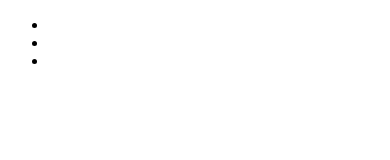
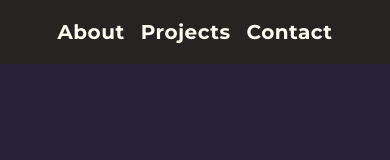
Before and after one commit to TheMVProgrammer/fcc-projects-build-a-personal-portfolio-webpage, a plain HTML site: page index.html in a window 390 px wide. Drawn offline with Linux system fonts and the light colour scheme.

Commit message:
Adding mobile navbar, typography and colors

```diff
--- a/index.html
+++ b/index.html
@@ -9,11 +9,11 @@
 </head>
 <body>
     <header>
-        <nav id="navbar">
+        <nav id="navbar" class="nav-container">
             <ul>
-                <li><a href="#welcome-section"></a></li>
-                <li><a href="#projects"></a></li>
-                <li><a href="#contact-section"></a></li>
+                <li><a href="#welcome-section">About</a></li>
+                <li><a href="#projects">Projects</a></li>
+                <li><a href="#contact-section">Contact</a></li>
             </ul>
         </nav>
     </header>
--- a/styles.css
+++ b/styles.css
@@ -0,0 +1,73 @@
+@import url('https://fonts.googleapis.com/css2?family=Montserrat:wght@100;200;300;400;500;700;800;900&display=swap');
+
+:root {
+    --bg-color-nav: #252422;
+    --color-nav: #fffcf2;
+    --bg-color-main: #27213c;
+}
+
+* {
+    margin: 0;
+    padding: 0;
+    box-sizing: border-box;
+}
+
+html, body {
+    font-family: 'Montserrat', sans-serif;
+}
+
+html {
+    font-size: 62.5%; /*10px*/
+}
+
+body {
+    font-size: 1.6rem; /*16px*/
+}
+
+li {
+    list-style: none;
+}
+
+a {
+    text-decoration: none;
+    color: #000;
+}
+
+/*header-section*/
+
+.nav-container {
+    width: 100%;
+    height: 64px;
+    display: flex;
+    background-color: var(--bg-color-nav);
+}
+
+.nav-container > ul {
+    margin: auto;
+    display: flex;
+}
+
+.nav-container > ul > li {
+    padding: 8px;
+    font-size: 2rem;
+    font-weight: 600;
+    letter-spacing: 0.5px;
+}
+
+
+
+.nav-container > ul > li  > a {
+    color: var(--color-nav);
+}
+
+/*header-section end*/
+
+/* main-section */
+
+main {
+    width: 100vw;
+    height: 100vh;
+    background-color: var(--bg-color-main);
+}
+
+/* main-section end*/
```
